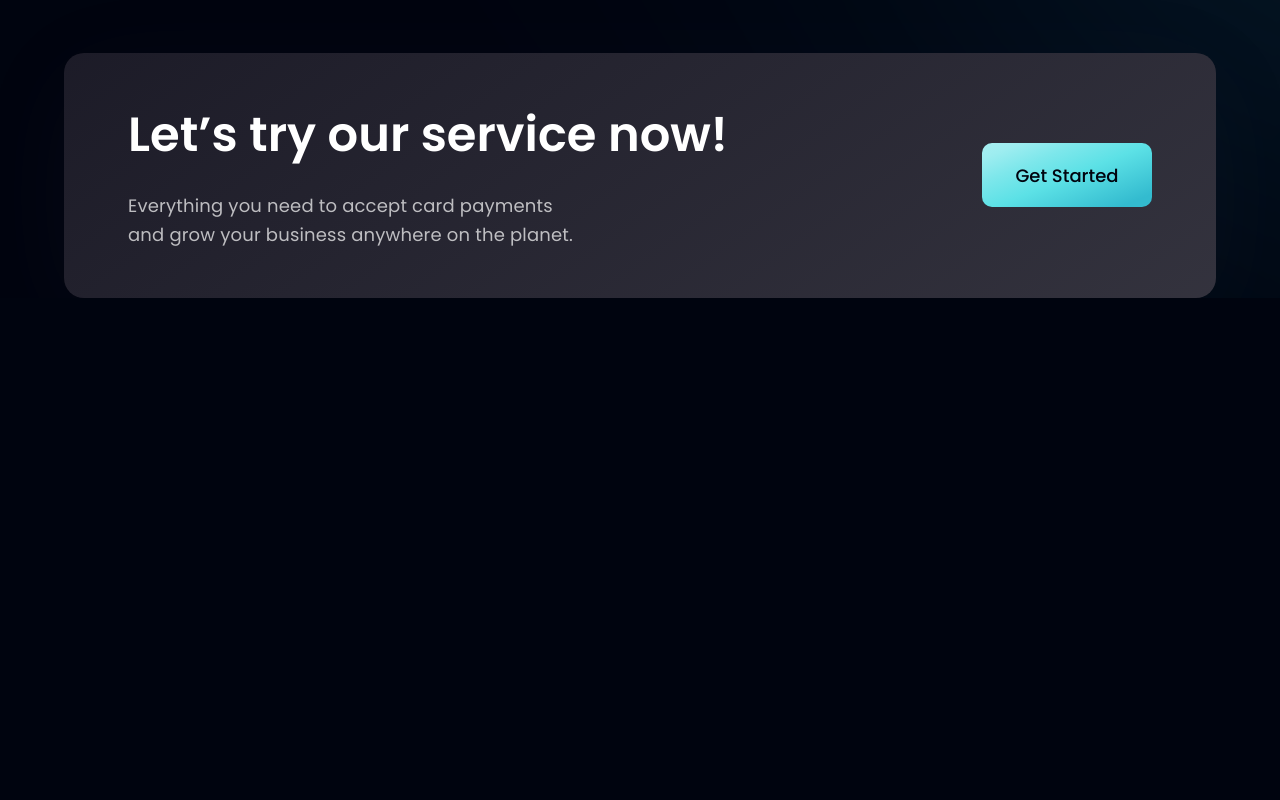
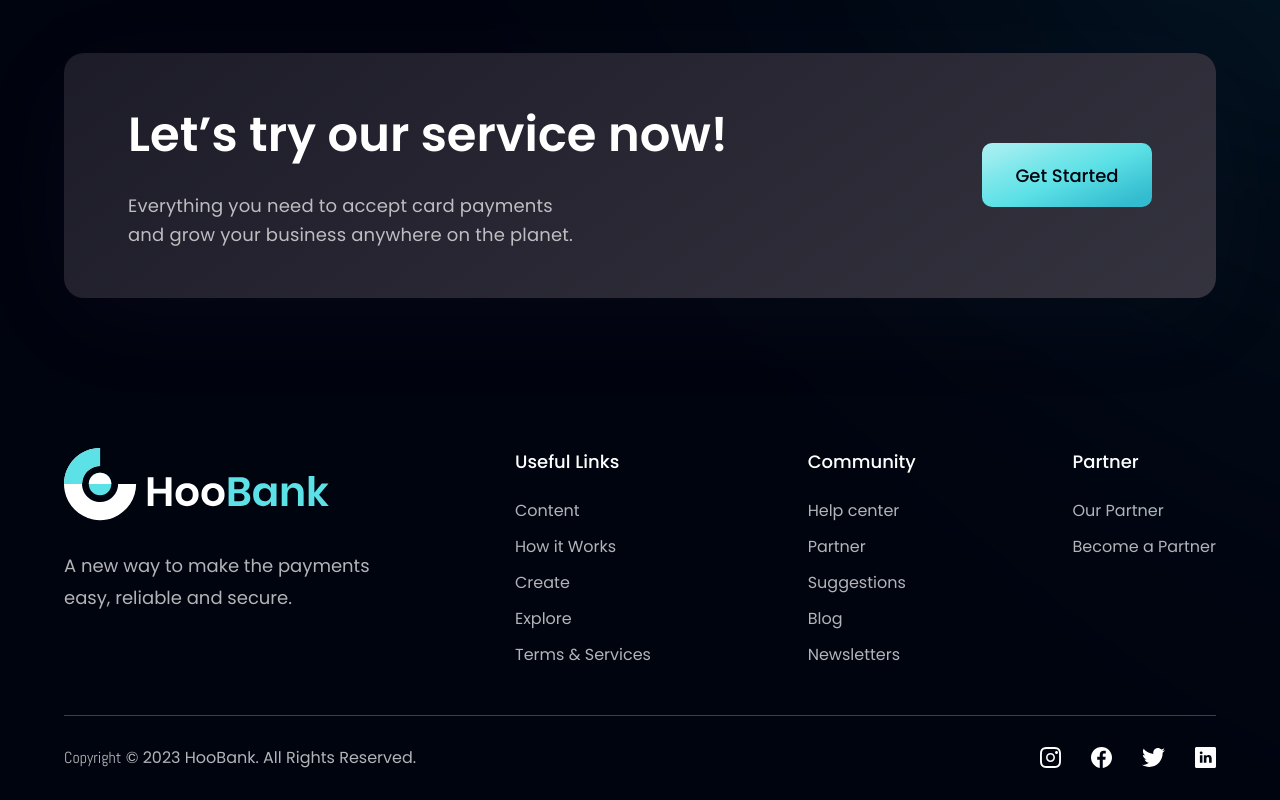
Before and after one commit to emmanuel-ademuyiwa/hooBank, a React (Create React App) app: page / in a window 1280 px wide. Shown: the part 3232-4032 px from the top of the page. Before the commit the page ends 3530 px from the top, so only its background shows below. Built offline with nearby package versions, Linux system fonts and the light colour scheme.

Commit message:
Footer done

```diff
--- a/src/App.tsx
+++ b/src/App.tsx
@@ -8,6 +8,7 @@ import Product from "./components/Product/Product";
 import Cards from "./components/Cards/Cards";
 import Clients from "./components/Clients/Clients";
 import CallToAction from "./components/CallToAction/CallToAction";
+import Footer from "./components/Footer/Footer";
 
 function App() {
   return (
@@ -20,6 +21,7 @@ function App() {
       <Cards />
       <Clients />
       <CallToAction />
+      <Footer />
     </div>
   );
 }
--- /dev/null
+++ b/src/components/Footer/Footer.tsx
@@ -0,0 +1,60 @@
+import React from "react";
+import { facebook, instagram, linkedin, logo, twitter } from "../../assets";
+
+const Footer = () => {
+  return (
+    <div className="footer">
+      <div className="footer--details">
+        <div className="footer--logo--container">
+          <div className="img--container">
+            <img src={logo} alt="logo" />
+          </div>
+          <p>A new way to make the payments easy, reliable and secure.</p>
+        </div>
+
+        <div className="footer--inner--details">
+          <div className="inner--details">
+            <h6>useful links</h6>
+            <ul>
+              <li>Content</li>
+              <li>How it Works</li>
+              <li>Create</li>
+              <li>Explore</li>
+              <li>Terms & Services</li>
+            </ul>
+          </div>
+          <div className="inner--details">
+            <h6>Community</h6>
+            <ul>
+              <li>Help center</li>
+              <li>Partner</li>
+              <li>Suggestions</li>
+              <li>Blog</li>
+              <li>Newsletters</li>
+            </ul>
+          </div>
+          <div className="inner--details">
+            <h6>Partner</h6>
+            <ul>
+              <li>Our Partner</li>
+              <li>Become a Partner</li>
+            </ul>
+          </div>
+        </div>
+      </div>
+      <div className="footer--links">
+        <p>
+          <span>Copyright</span> &copy; 2023 HooBank. All Rights Reserved.
+        </p>
+        <div className="icon--container">
+          <img src={instagram} alt="instagram" />
+          <img src={facebook} alt="facebook" />
+          <img src={twitter} alt="twitter" />
+          <img src={linkedin} alt="linkedin" />
+        </div>
+      </div>
+    </div>
+  );
+};
+
+export default Footer;
--- /dev/null
+++ b/src/sass/Footer/_footer.scss
@@ -0,0 +1,126 @@
+@import "../variables.scss";
+
+.footer {
+  margin-top: 80px;
+  padding-top: 70px;
+  display: flex;
+  flex-direction: column;
+  gap: 20px;
+
+  .footer--details {
+    display: flex;
+    width: 100%;
+    gap: 139px;
+
+    .footer--logo--container {
+      display: flex;
+      flex-direction: column;
+      gap: 30px;
+      max-width: 312px;
+
+      .img--container {
+        width: 266px;
+        height: 72px;
+
+        img {
+          width: 100%;
+        }
+      }
+      p {
+        font-weight: 400;
+        font-size: 18px;
+        line-height: 32px;
+        color: $grey;
+      }
+    }
+
+    .footer--inner--details {
+      width: 100%;
+      display: flex;
+      justify-content: space-between;
+
+      .inner--details {
+        display: flex;
+        flex-direction: column;
+        gap: 24px;
+        text-align: left;
+
+        h6 {
+          font-weight: 500;
+          font-size: 18px;
+          line-height: 150%;
+          color: $white;
+          text-transform: capitalize;
+        }
+
+        ul {
+          list-style: none;
+          padding: 0;
+
+          li {
+            font-weight: 400;
+            font-size: 16px;
+            line-height: 150%;
+            color: $grey;
+            padding-bottom: 12px;
+            cursor: pointer;
+            transition: 0.3s ease;
+
+            &:hover {
+              color: #33bbcf;
+              transition: 0.3s ease;
+            }
+          }
+        }
+      }
+    }
+  }
+
+  .footer--links {
+    display: flex;
+    justify-content: space-between;
+    align-items: center;
+    padding: 30px 0;
+    border-top: 1px solid #3f3e45;
+
+    p {
+      font-weight: 400;
+      font-size: 16px;
+      line-height: 150%;
+      color: $grey;
+      cursor: pointer;
+
+      span {
+        font-family: "Abel", sans-serif;
+      }
+    }
+
+    .icon--container {
+      display: flex;
+      width: 176px;
+      justify-content: space-between;
+      align-items: center;
+    }
+  }
+}
+
+@media screen and (max-width: 1024px) {
+  .footer {
+    .footer--details {
+      flex-direction: column;
+      gap: 40px;
+      flex-wrap: wrap;
+
+      .footer--inner--details {
+        flex-wrap: wrap;
+        width: 100%;
+        justify-content: space-between;
+
+        .inner--details {
+          flex: 1 1 135px;
+          max-width: 176px;
+        }
+      }
+    }
+  }
+}
--- a/src/sass/main.scss
+++ b/src/sass/main.scss
@@ -1,6 +1,5 @@
-// Poppins
-@import url("https://fonts.googleapis.com/css2?family=Poppins:wght@200;300;400;500;600&display=swap");
-
+// Poppins and Abel
+@import url('https://fonts.googleapis.com/css2?family=Abel&family=Poppins:wght@200;300;400;500;600&display=swap');
 // Navbar
 @import "./Navbar/navbar";
 //Button
@@ -19,7 +18,8 @@
 @import "./Clients/clients";
 // CallToAction
 @import "./CallToAction/CallToAction";
-
+// Footer
+@import "./Footer/footer";
 
 html {
   background: #00040f;
```
